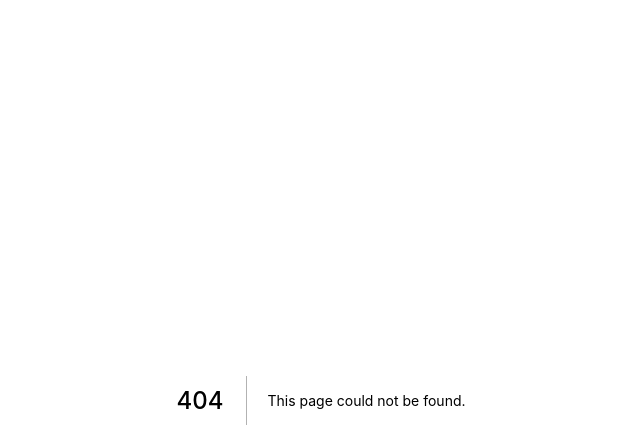
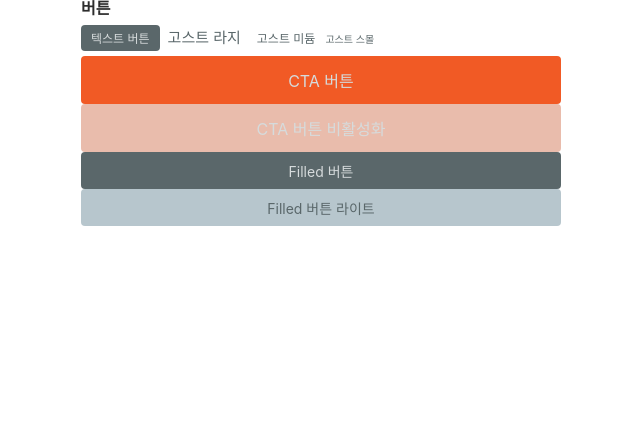
Before and after one commit to depromeet/ygtang-client, a Next.js app: page /test in a window 1280 px wide. Before the commit this address had no page. Shown: the top 448 px of the page, without its empty margins (319-959 px from the left). Built offline with nearby package versions, Linux system fonts and the light colour scheme; a web font is replaced by a local one.

Commit message:
feat: Ghost 버튼 미디움 사이즈 추가 및 테스트 route 적용

```diff
--- a/src/components/common/Button/GhostButton.tsx
+++ b/src/components/common/Button/GhostButton.tsx
@@ -3,7 +3,7 @@ import { css, Theme, useTheme } from '@emotion/react';
 
 import Button from './Button';
 
-type SizeType = 'large' | 'small';
+type SizeType = 'large' | 'medium' | 'small';
 
 interface GhostButtonProps extends ComponentProps<typeof Button> {
   size?: SizeType;
@@ -21,9 +21,28 @@ export function GhostButton(props: GhostButtonProps) {
 }
 
 const ghostButtonCss = (theme: Theme, size: SizeType) => css`
-  font-size: ${size === 'large' ? '15px' : '10px'};
-  padding: ${size === 'large' ? '10px 8px' : '0px 2px'};
-  height: ${size === 'large' ? '40px' : '15px'};
+  ${size === 'large' && largeCss};
+  ${size === 'medium' && mediumCss};
+  ${size === 'small' && smallCss};
+
   color: ${theme.color.gray05};
   background-color: inherit;
 `;
+
+const largeCss = css`
+  font-size: 15px;
+  padding: 10px 8px;
+  height: 40px;
+`;
+
+const mediumCss = css`
+  font-size: 12px;
+  padding: 8px;
+  height: 34px;
+`;
+
+const smallCss = css`
+  font-size: 10px;
+  padding: 0px 2px;
+  height: 15px;
+`;
--- /dev/null
+++ b/src/pages/test/index.tsx
@@ -0,0 +1,20 @@
+import Button, { CTAButton, FilledButton, GhostButton } from '~/components/common/Button';
+
+export default function Test() {
+  return (
+    <div>
+      <h2>버튼</h2>
+      <Button>텍스트 버튼</Button>
+
+      <GhostButton>고스트 라지</GhostButton>
+      <GhostButton size="medium">고스트 미듐</GhostButton>
+      <GhostButton size="small">고스트 스몰</GhostButton>
+
+      <CTAButton>CTA 버튼</CTAButton>
+      <CTAButton disabled>CTA 버튼 비활성화</CTAButton>
+
+      <FilledButton>Filled 버튼</FilledButton>
+      <FilledButton colorType="light">Filled 버튼 라이트</FilledButton>
+    </div>
+  );
+}
```
